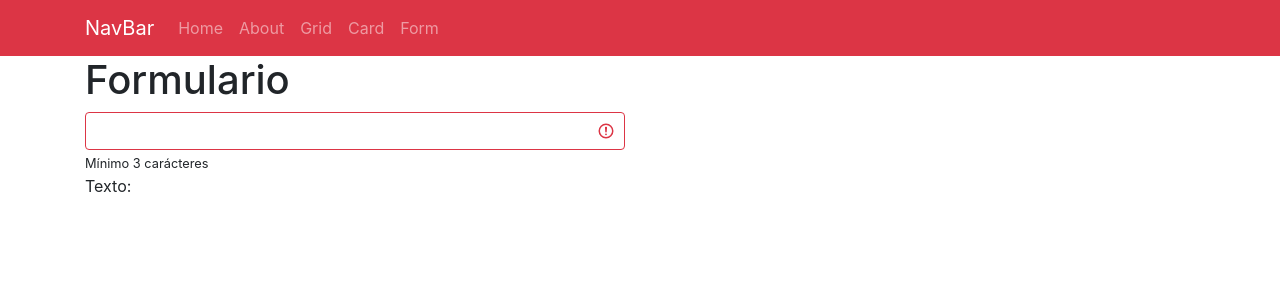
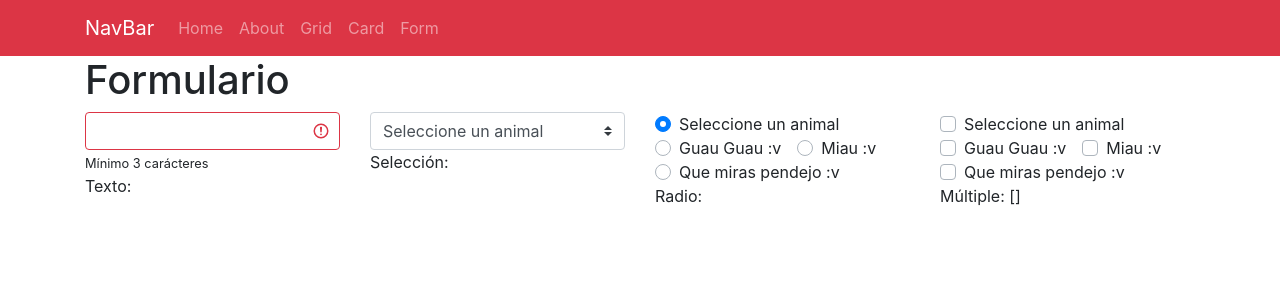
Before and after one commit to javierc22/proyecto-vue-06, a Vue app: page /form in a window 1280 px wide. Shown: the top 300 px of the page. Built offline with nearby package versions, Linux system fonts and the light colour scheme.

Commit message:
Form Input Select Radio Checkbox

```diff
--- a/src/views/Form.vue
+++ b/src/views/Form.vue
@@ -4,13 +4,31 @@
 
     <form>
       <b-row>
-        <b-col md="6">
+        <b-col md="3">
           <b-form-input type="text" v-model="texto" :state="comprobar"></b-form-input>
           <small>Mínimo 3 carácteres</small>
+          <p>Texto: {{ texto }}</p>
+        </b-col>
+
+        <b-col md="3">
+          <b-form-select v-model="select" :options="animales"></b-form-select>
+          <p>Selección: {{ select }}</p>
+        </b-col>
+
+        <b-col md="3">
+          <b-form-radio-group v-model="radio" :options="animalesRadio"></b-form-radio-group>
+          <p>Radio: {{ radio }}</p>
+        </b-col>
+
+        <b-col md="3">
+          <b-form-checkbox-group
+            v-model="check"
+            :options="animalesRadio"
+          ></b-form-checkbox-group>
+          <p>Múltiple: {{ check }}</p>
         </b-col>
       </b-row>
     </form>
-    <p>Texto: {{ texto }}</p>
   </div>
 </template>
 
@@ -19,12 +37,27 @@
   data() {
     return {
       texto: '',
+      radio: null,
+      check: [],
+      select: null,
+      animales: [
+        { value: null, text: 'Seleccione un animal' },
+        { value: 'Perro', text: 'Guau Guau :v' },
+        { value: 'Gato', text: 'Miau :v' },
+        { value: 'Pato', text: 'Que miras pendejo :v' },
+      ],
+      animalesRadio: [
+        { value: null, text: 'Seleccione un animal' },
+        { value: 'Perro', text: 'Guau Guau :v' },
+        { value: 'Gato', text: 'Miau :v' },
+        { value: 'Pato', text: 'Que miras pendejo :v' },
+      ]
     }
   },
   computed: {
-    comprobar(){
-      return this.texto.length > 2 ? true : false
+    comprobar() {
+      return this.texto.length > 2 ? true : false;
     }
-  },
-}
+  }
+};
 </script>
```
